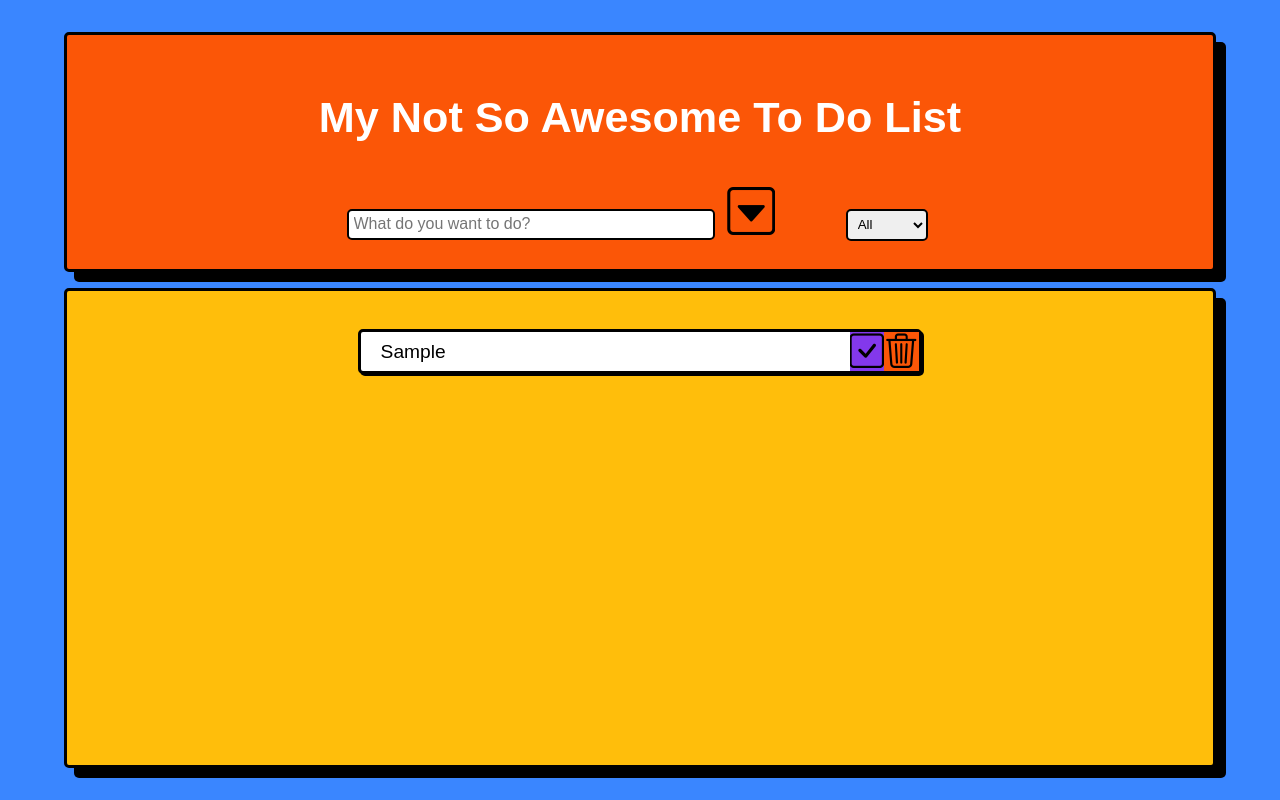
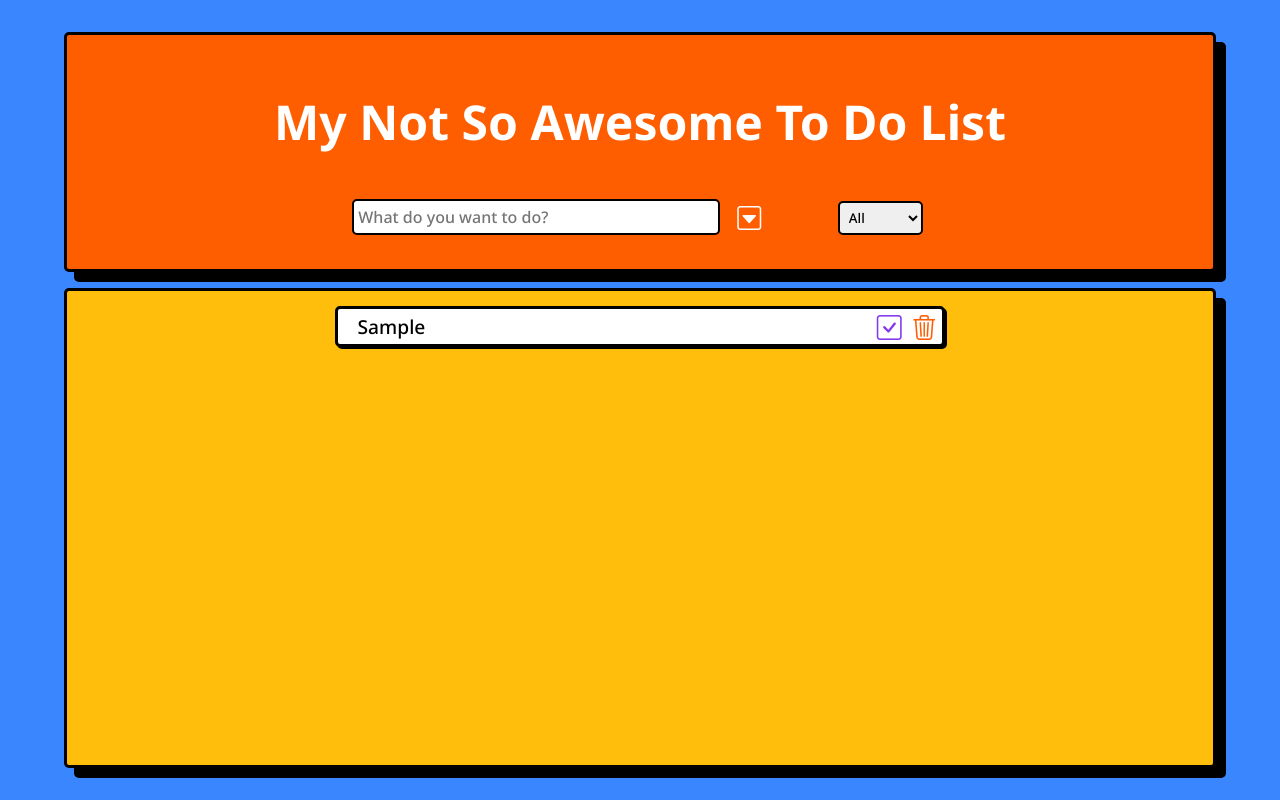
Before and after one commit to Mikael-Ronnberg/Todo-List, a website built with Parcel: page src/index.html in a window 1280 px wide. Both pictures are taken after typing "Sample" into the empty fields and a click on the button 751 px from the left and 212 px from the top of the page. Built offline with nearby package versions, Linux system fonts and the light colour scheme.

Commit message:
Snygga till lite på styling men får återkomma med mer

```diff
--- a/src/scss/_mixins.scss
+++ b/src/scss/_mixins.scss
@@ -1,9 +1,13 @@
 @mixin buttons ($color, $secondColor) {
     background: $color;
+    color: $secondColor;
     border: none;
     padding: 0;
-    font-size: 1.8em;
+    font-size: 1.3em;
     overflow: hidden;
+    width: 35px;
+    height: 35px;
+    border-radius: 5px;
     cursor: pointer;
     &:hover {
       background-color: $secondColor;
--- a/src/scss/_startpage.scss
+++ b/src/scss/_startpage.scss
@@ -1,14 +1,16 @@
 @use "variables" as var;
 @use "mixins" as mix;
 
-//Kruxade så mycket med problemlösning att stylingen uteblev. Får återkomma och snygga upp denna röra    t(0. 0 t)
+@import url('https://fonts.googleapis.com/css2?family=Noto+Sans:ital,wght@0,300;0,500;0,700;1,400&display=swap');
+
+//Kruxade så mycket med problemlösning att stylingen uteblev. Får återkomma och snygga upp denna röra            (g 0 .0)g   t(0. 0 t)
 
 
 * {
     margin: 0;
     padding: 0;
     box-sizing: border-box;
-    font-family: Arial, Helvetica, sans-serif, 'Times New Roman', Times, serif;
+    font-family: 'Noto Sans', sans-serif, Arial, Helvetica, sans-serif, 'Times New Roman', Times, serif;
 }
 
 .main-container{
@@ -32,15 +34,18 @@
     border: 3px black solid;
     box-shadow: 10px 10px;
     border-radius: 5px;
+    overflow: hidden;
     h2 {
         color: white;
-        margin: 1em;
-        font-size: 2.7em;
+        font-weight: bolder;
+        margin: 0.7em;
+        font-size: 3em;
     }
     #add-todo {
+        position: relative;
         @include mix.buttons(var.$quadrary, white);
-        font-size: 3em;
-        margin-bottom: 0;
+        font-size: 1.5em;
+        top: 0.15em;
     }
     #input-text {
         border-radius: 5px;
@@ -76,12 +81,11 @@
     align-self: flex-start;
     list-style: none;
     width: 50vw;
-    margin: 0em;
     &--container {
         display:flex;
         justify-content: space-between;
         align-items: center;
-        margin: 2em;
+        margin: 0.8em;
         background: white;
         border: 3px black solid;
         box-shadow: 2px 2px;
@@ -95,15 +99,16 @@
 }
 
 .doneBtn {
-   @include mix.buttons(var.$secondary, white);
+   @include mix.buttons(white, var.$secondary);
+   padding: 0;
     .bi-check-square {
         pointer-events: none;
     }
 }
 
 .throwBtn {
-    @include mix.buttons(var.$quadrary, white);
-    cursor: pointer;
+    @include mix.buttons(white, var.$quadrary);
+    padding: 0;
     .bi-trash3{
         pointer-events: none;
     }
--- a/src/scss/_variables.scss
+++ b/src/scss/_variables.scss
@@ -1,5 +1,5 @@
 $primary: #3A86FF;
 $secondary: #8338EC;
 $tertiary: #FFBE0B;
-$quadrary: #FB5607;
+$quadrary: #ff5e00;
 $pentary: #FF006E;
--- a/src/scss/main.scss
+++ b/src/scss/main.scss
@@ -1,2 +1,3 @@
 @use "startpage";
 @use "variables";
+@use "mixins";
```
Also changed, not shown: src/js/main.js (+5 -12 lines).
